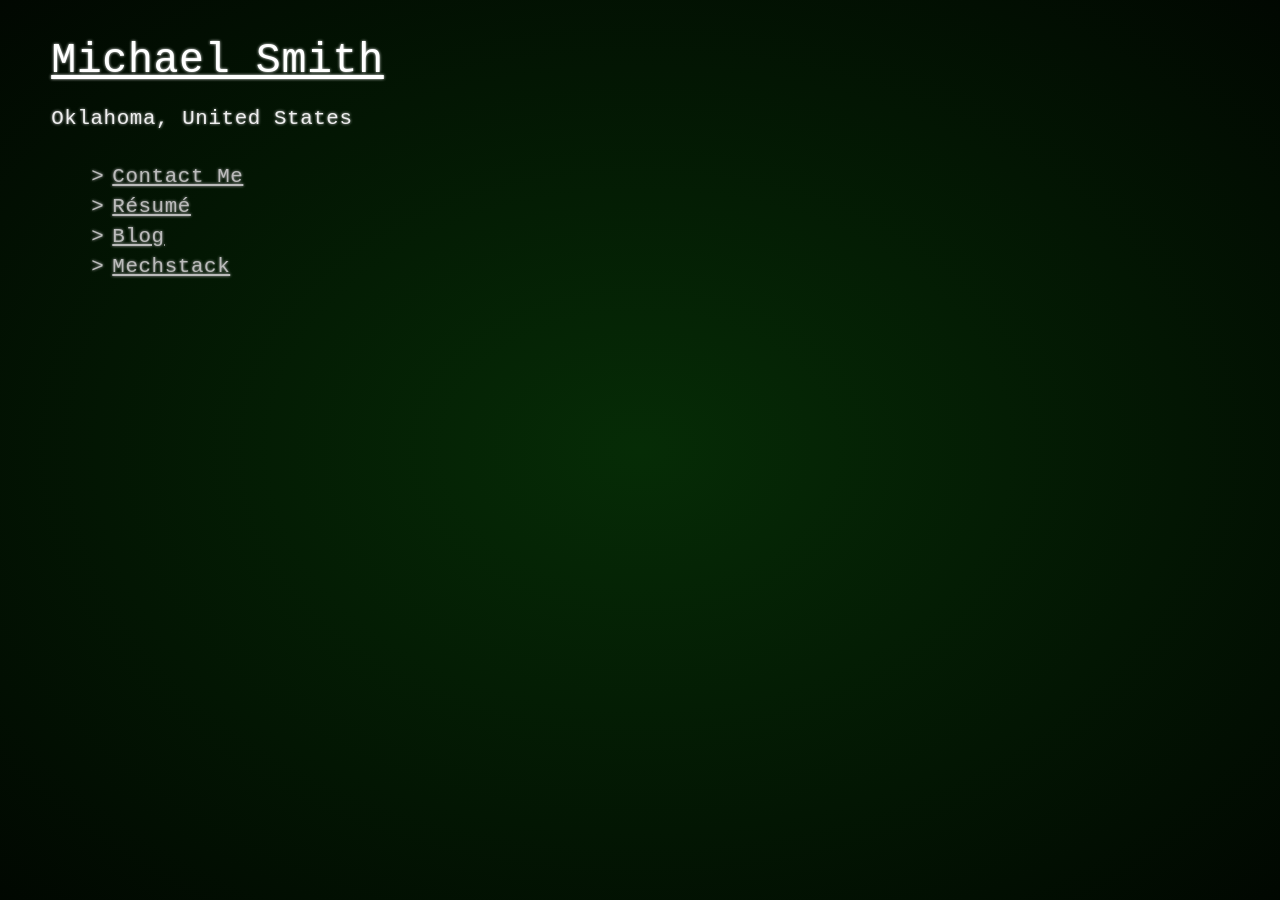
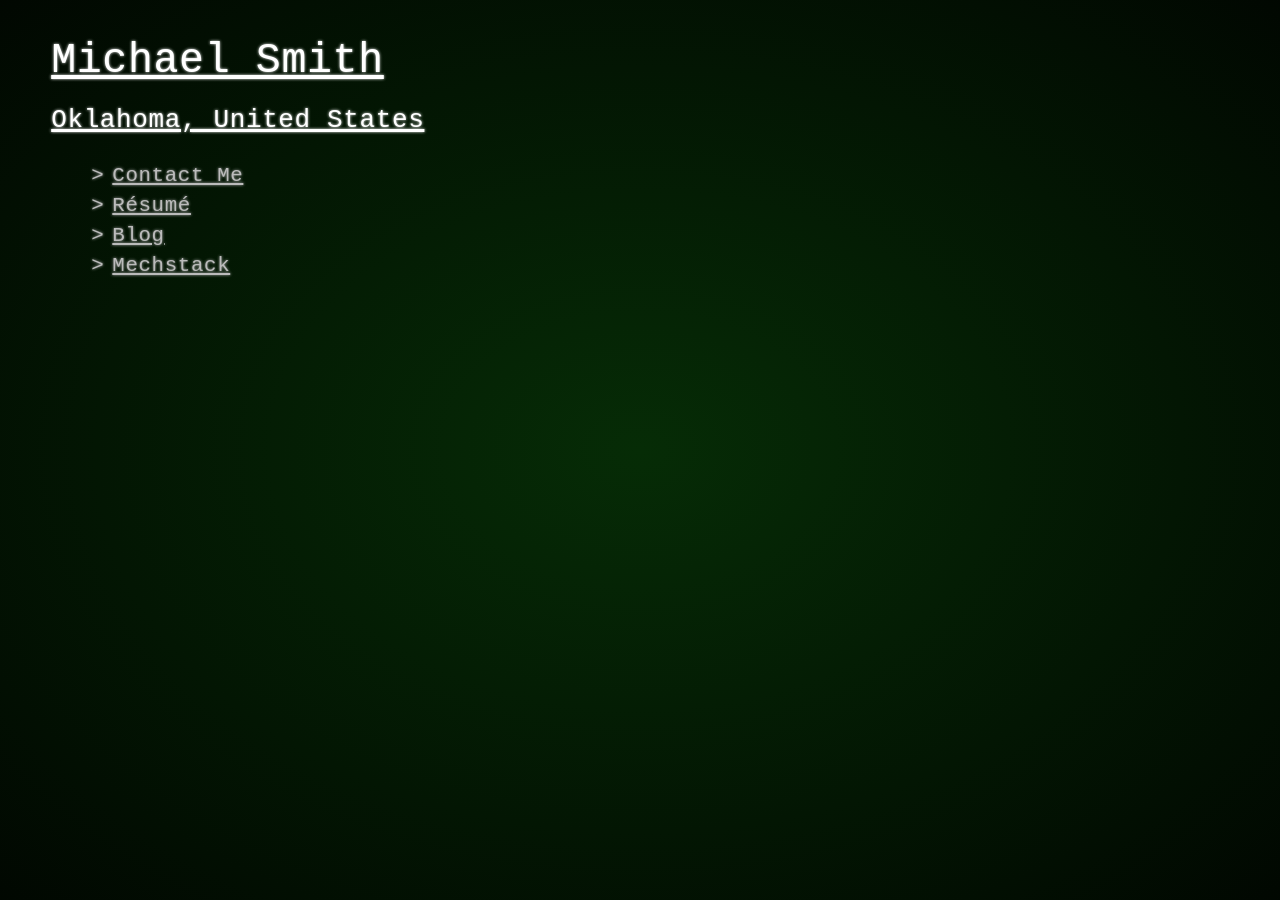
Before and after one commit to smwa/smwa.github.io, a Jekyll site: the page built from index.html, in a window 1280 px wide. Built offline with Jekyll 4.4.1, drawn with Linux system fonts in a browser that asks for light colours.

Commit message:
Improve accessibility

```diff
--- a/_layouts/default.html
+++ b/_layouts/default.html
@@ -1,5 +1,5 @@
 <!doctype html>
-<html>
+<html lang="en">
   <head>
     <meta charset="utf-8">
     <meta name="viewport" content="width=device-width, initial-scale=1">
@@ -33,7 +33,7 @@
 
   </head>
   <body class="console-background">
-    <div class="console gyro-transform">
+    <div class="console gyro-transform" role="main">
       {{ content }}
     </div>
     <script src="{{ '/assets/js/gyro.js' | relative_url }}"></script>
--- a/index.html
+++ b/index.html
@@ -3,8 +3,7 @@ title: Home
 layout: default
 ---
 <h1>Michael Smith</h1>
-
-<h4>Oklahoma, United States</h4>
+<h2><small>Oklahoma, United States</small></h2>
 
 <ul>
   <li><a href="{{ site.baseurl }}/contact_me.html">Contact Me</a></li>
```
